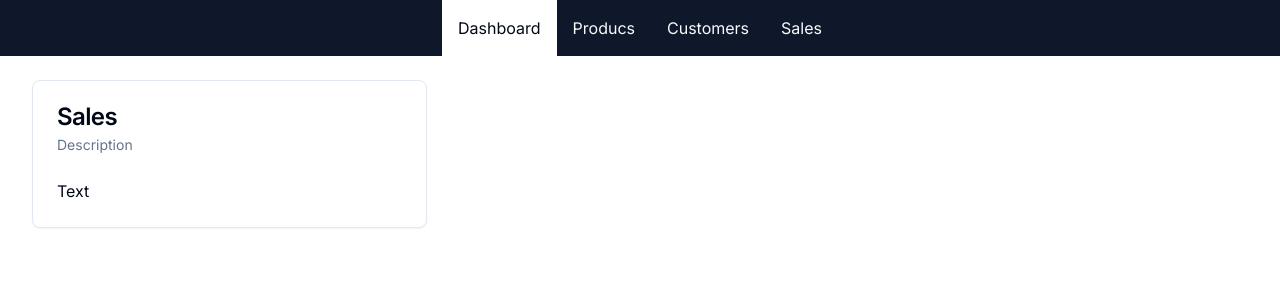
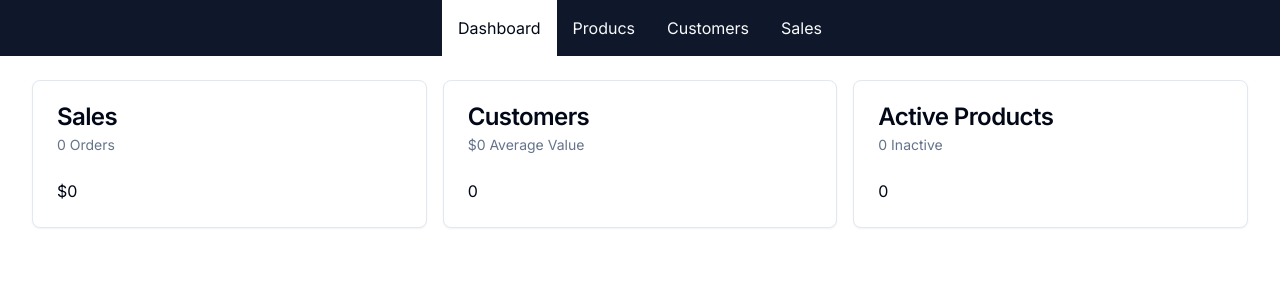
Before and after one commit to EchoSierraN/next-js-ecommerce-mvp, a Next.js app: page /admin in a window 1280 px wide. Shown: the top 300 px of the page. Built offline with nearby package versions, Linux system fonts and the light colour scheme; no server answers; the database is empty.

Commit message:
Admin page cards, loading spinner

```diff
--- /dev/null
+++ b/src/app/admin/loading.tsx
@@ -0,0 +1,9 @@
+import { Loader2Icon } from "lucide-react";
+
+export default function Loading() {
+  return (
+    <div className="flex justify-center">
+      <Loader2Icon className="size-24 animate-spin" />
+    </div>
+  );
+}
--- a/src/app/admin/page.tsx
+++ b/src/app/admin/page.tsx
@@ -5,17 +5,77 @@
   CardHeader,
   CardTitle,
 } from "@/components/ui/card";
+import db from "@/db/db";
+import { formatCurrency, formatNumber } from "@/lib/formatters";
 
-export default function AdminDashboard() {
+async function getSales() {
+  const data = await db.order.aggregate({
+    _sum: { pricePaidInCents: true },
+    _count: true,
+  });
+
+  return {
+    amount: (data._sum.pricePaidInCents || 0) / 100,
+    numberOfSales: data._count,
+  };
+}
+
+async function getUserData() {
+  const [userCount, orderData] = await Promise.all([
+    db.user.count(),
+    db.order.aggregate({
+      _sum: { pricePaidInCents: true },
+    }),
+  ]);
+
+  await wait(2000);
+
+  return {
+    userCount,
+    averageValuePerUser:
+      userCount === 0 ? 0 : (orderData._sum.pricePaidInCents || 0) / 100,
+  };
+}
+
+async function wait(timeout: number) {
+  return new Promise((resolve) => setTimeout(resolve, timeout));
+}
+
+async function getProductData() {
+  const [activeCount, inactiveCount] = await Promise.all([
+    db.product.count({ where: { isAvailableForPurchase: true } }),
+    db.product.count({ where: { isAvailableForPurchase: true } }),
+  ]);
+
+  return { activeCount, inactiveCount };
+}
+
+export default async function AdminDashboard() {
+  const [salesData, userData, productData] = await Promise.all([
+    getSales(),
+    getUserData(),
+    getProductData(),
+  ]);
   return (
     <div className="grid grid-cols-1 md:grid-cols-2 lg:grid-cols-3 gap-4">
-      <Card>
-        <CardHeader>
-          <CardTitle>Sales</CardTitle>
-          <CardDescription>Description</CardDescription>
-        </CardHeader>
-        <CardContent>Text</CardContent>
-      </Card>
+      <DashboardCard
+        title={"Sales"}
+        description={`${formatNumber(salesData.numberOfSales)} Orders`}
+        body={`${formatCurrency(salesData.amount)}`}
+      />
+      <DashboardCard
+        title={"Customers"}
+        description={`${formatCurrency(
+          userData.averageValuePerUser
+        )} Average Value`}
+        body={`${formatNumber(userData.userCount)}`}
+      />
+
+      <DashboardCard
+        title={"Active Products"}
+        description={`${formatNumber(productData.inactiveCount)} Inactive`}
+        body={`${formatNumber(productData.activeCount)}`}
+      />
     </div>
   );
 }
--- a/src/db/db.ts
+++ b/src/db/db.ts
@@ -5,11 +5,11 @@
 }
 
 declare const globalThis: {
-    db: ReturnType<typeof prismaClientSingleton>;
+    prisma: ReturnType<typeof prismaClientSingleton>;
 } & typeof global;
 
-const db = globalThis.db ?? prismaClientSingleton()
+const db = globalThis.prisma ?? prismaClientSingleton()
 
 export default db
 
-if (process.env.NODE_ENV !== 'production') globalThis.db = db
+if (process.env.NODE_ENV !== 'production') globalThis.prisma = db
--- /dev/null
+++ b/src/lib/formatters.ts
@@ -0,0 +1,15 @@
+const CURRENCY_FORMATTER = new Intl.NumberFormat("en-US", {
+    currency: "USD",
+    style: "currency",
+    minimumFractionDigits: 0,
+})
+
+export function formatCurrency(amount: number) {
+    return CURRENCY_FORMATTER.format(amount)
+}
+
+const NUMBER_FORMATTER = new Intl.NumberFormat("en-US")
+
+export function formatNumber(number: number) {
+    return NUMBER_FORMATTER.format(number)
+}
```
